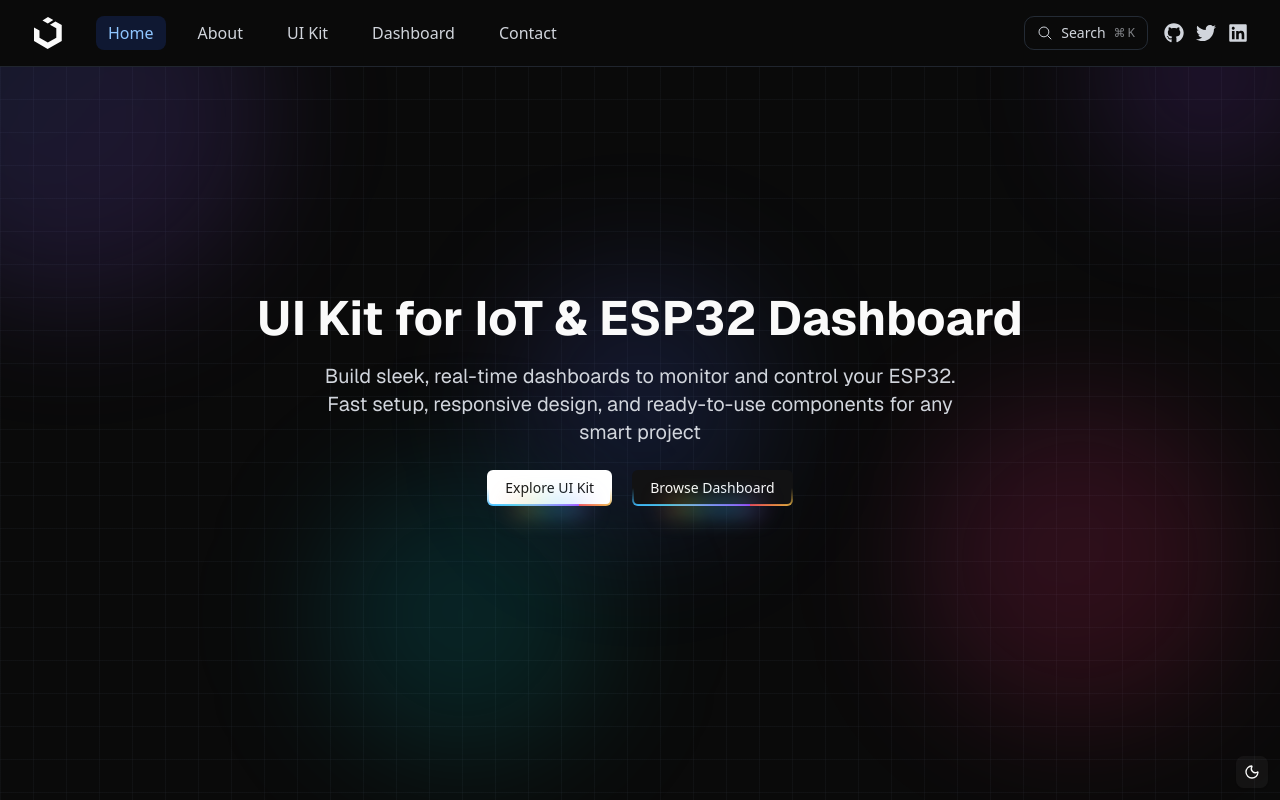
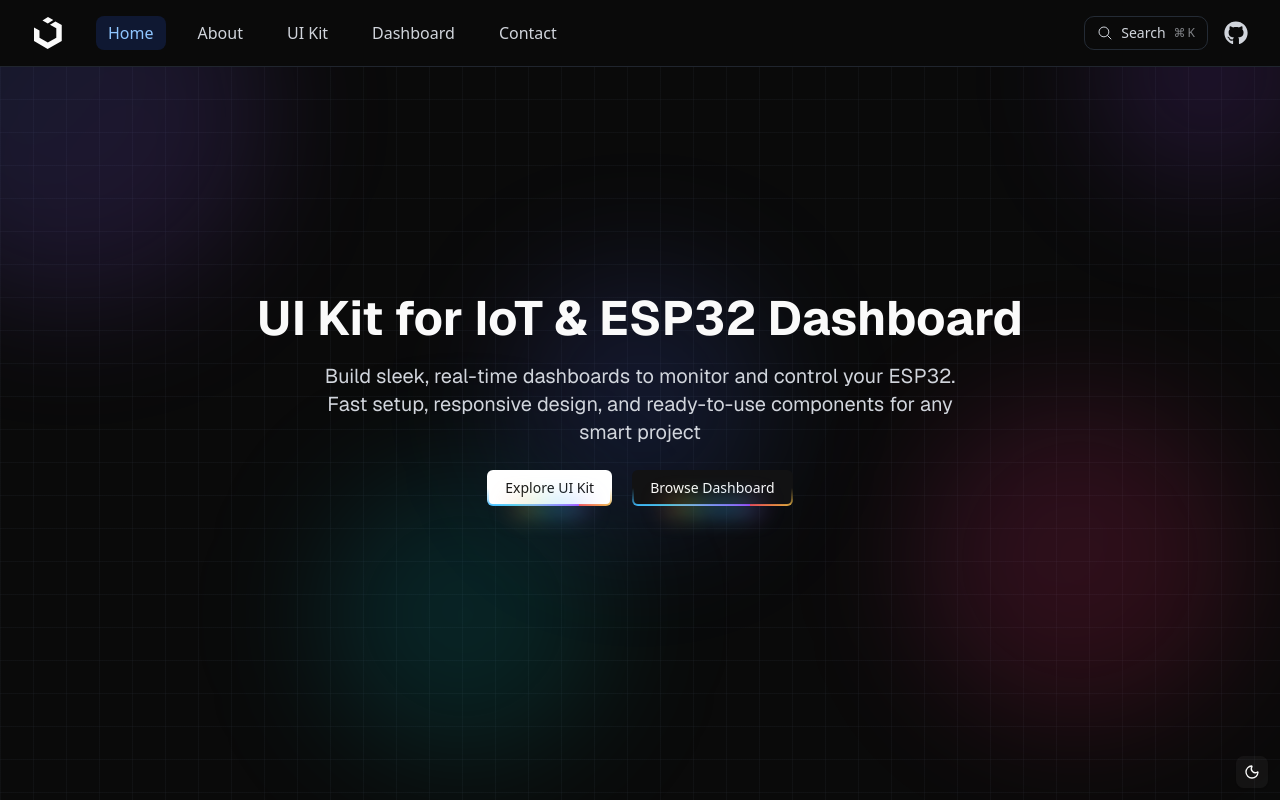
Before and after one commit to baiyuechuu/IoT_Kit, a React (Vite) app in the folder Website/: page / in a window 1280 px wide. Built offline with nearby package versions, Linux system fonts and the light colour scheme.

Commit message:
add: link to button

```diff
--- a/Website/src/components/Navbar.tsx
+++ b/Website/src/components/Navbar.tsx
@@ -74,9 +74,9 @@
 					</button>
 
 					<div className="flex items-center gap-3">
-						<FaGithub className="h-5 w-5 text-gray-600 dark:text-gray-300 hover:text-gray-900 dark:hover:text-gray-100 cursor-pointer transition-colors" />
-						<FaTwitter className="h-5 w-5 text-gray-600 dark:text-gray-300 hover:text-gray-900 dark:hover:text-gray-100 cursor-pointer transition-colors" />
-						<FaLinkedin className="h-5 w-5 text-gray-600 dark:text-gray-300 hover:text-gray-900 dark:hover:text-gray-100 cursor-pointer transition-colors" />
+						<Link to="https://github.com/baiyuechuu/IoT_Kit">
+							<FaGithub className="h-6 w-6 text-gray-600 dark:text-gray-300 hover:text-gray-900 dark:hover:text-gray-100 cursor-pointer transition-colors" />
+						</Link>
 					</div>
 				</div>
 
--- a/Website/src/pages/home/Home.tsx
+++ b/Website/src/pages/home/Home.tsx
@@ -1,5 +1,5 @@
 import { RainbowButton } from "@/components/magicui/rainbow-button";
-import { ShinyButton } from "@/components/magicui/shiny-button";
+import { Link } from "react-router-dom";
 
 export default function Home() {
 	return (
@@ -31,8 +31,12 @@
 				</p>
 			</div>
 			<div className="flex flex-col md:flex-row items-center justify-center gap-5">
-				<RainbowButton>Explore UI Kit</RainbowButton>
-				<RainbowButton variant={"reverse"}>Browse Dashboard</RainbowButton>
+				<Link to="/uikit">
+					<RainbowButton>Explore UI Kit</RainbowButton>
+				</Link>
+				<Link to="/dashboard">
+					<RainbowButton variant={"reverse"}>Browse Dashboard</RainbowButton>
+				</Link>
 			</div>
 		</div>
 	);
```
